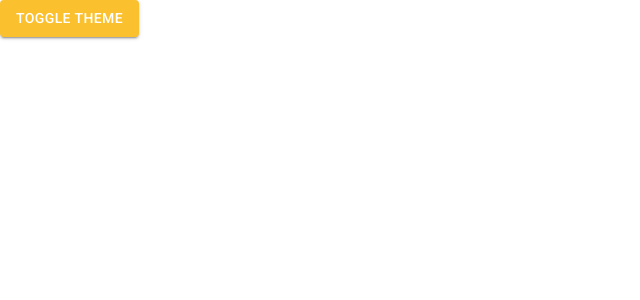
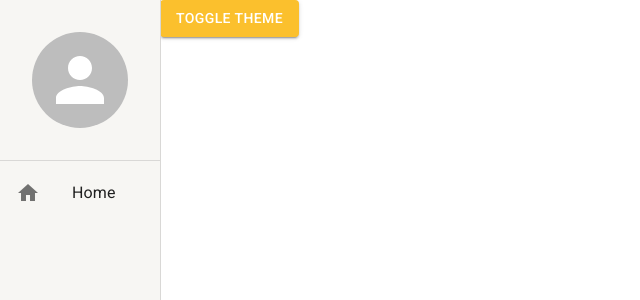
Before and after one commit to Aureo-Bueno/React-materialUI, a React (Create React App) app: page /home in a window 1280 px wide. Shown: the top 300 px of the page, without its empty margins (0-640 px from the left). Built offline with nearby package versions, Linux system fonts and the light colour scheme.

Commit message:
feat: add Drawer, navbar

```diff
--- a/src/App.tsx
+++ b/src/App.tsx
@@ -1,6 +1,7 @@
 import React from 'react';
 import { BrowserRouter } from 'react-router-dom';
 import { AppRoutes } from './routes';
+import { SideBar } from './shared/components';
 import { AppThemeProvider } from './shared/context/ThemeContext';
 
 
@@ -8,7 +9,9 @@
   return (
     <AppThemeProvider>
       <BrowserRouter>
-        <AppRoutes />
+        <SideBar>
+          <AppRoutes />
+        </SideBar>
       </BrowserRouter>
     </AppThemeProvider>
   );
--- /dev/null
+++ b/src/shared/components/SideBar/SideBar.tsx
@@ -0,0 +1,35 @@
+import {  Avatar, Divider, Drawer, Icon, List, ListItemButton, ListItemIcon, ListItemText, useTheme } from "@mui/material"
+import { Box } from "@mui/system"
+
+
+export const SideBar: React.FC = ({ children }) => {
+    const theme = useTheme();
+
+    return(
+        <>
+            <Drawer variant='permanent'>
+                <Box width={theme.spacing(20)} height="100%" display="flex" flexDirection="column">
+                    <Box width="100%" height={theme.spacing(20)} display="flex" alignItems="center" justifyContent="center">
+                      <Avatar sx={{ height: theme.spacing(12), width: theme.spacing(12)}} alt="Aureo" src="" />
+                    </Box>
+                    <Divider />
+
+                    <Box flex={1}>
+                        <List component="nav">
+                            <ListItemButton>
+                                <ListItemIcon>
+                                    <Icon>home</Icon>
+                                </ListItemIcon>
+                                <ListItemText primary="Home" />
+                            </ListItemButton>
+                        </List>
+
+                    </Box>
+                </Box>
+            </Drawer>
+            <Box height="100vh" marginLeft={theme.spacing(20)}>
+             {children}
+            </Box>
+        </>
+    )
+}
--- a/src/shared/components/index.ts
+++ b/src/shared/components/index.ts
@@ -1 +1 @@
-export { };
+export * from './SideBar/SideBar';
```
